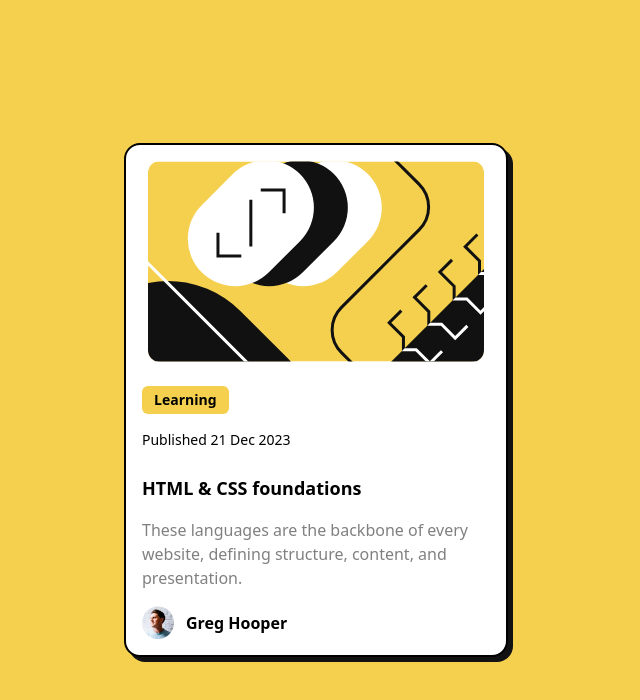
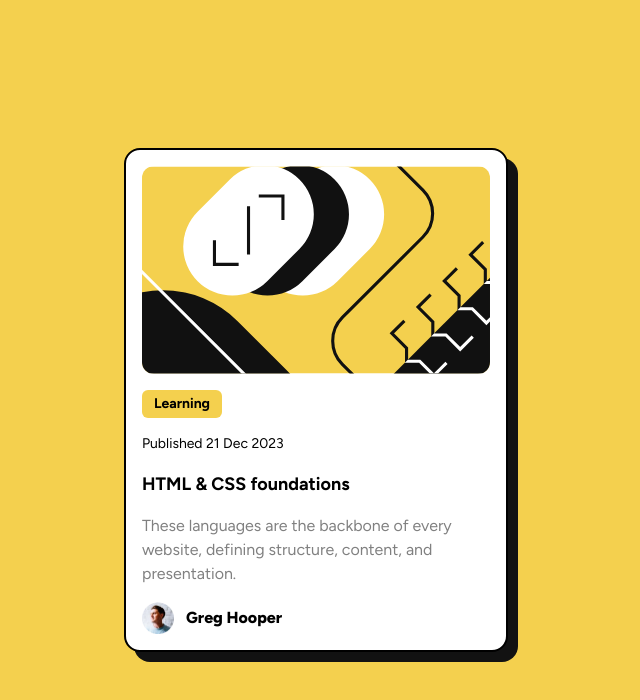
Before and after one commit to SanazBHMN/blog-preview-card-main, a website: page src/index.html in a window 1280 px wide. Shown: the whole page, without its empty margins (324-964 px from the left). Drawn offline with Linux system fonts and the light colour scheme.

Commit message:
Fix some styles

```diff
--- a/src/index.html
+++ b/src/index.html
@@ -7,7 +7,7 @@
       rel="icon"
       type="image/png"
       sizes="32x32"
-      href="./assets/images/favicon-32x32.png"
+      href="../assets/images/favicon-32x32.png"
     />
     <link rel="preconnect" href="https://fonts.googleapis.com" />
     <link rel="preconnect" href="https://fonts.gstatic.com" crossorigin />
@@ -18,19 +18,19 @@
     <link rel="stylesheet" href="./output.css" />
     <title>Frontend Mentor | Blog preview card</title>
   </head>
-  <body class="bg-primary grid place-items-center h-screen">
+  <body class="bg-primary font-Figtree grid place-items-center h-screen">
     <main>
       <div
         class="w-72 sm:w-96 flex flex-col justify-center items-start border-2 bg-white p-4 rounded-2xl shadow-hard"
       >
-        <header class="mx-auto my-0">
+        <header class="w-full">
           <img
-            class="rounded-xl"
+            class="w-full rounded-xl"
             src="../assets/images/illustration-article.svg"
             alt="illustration"
           />
         </header>
-        <section class="my-6">
+        <section class="my-4">
           <div
             class="bg-primary w-fit py-1 px-3 mb-4 rounded-md font-bold text-sm"
           >
--- a/tailwind.config.js
+++ b/tailwind.config.js
@@ -9,8 +9,11 @@ module.exports = {
       black: "hsl(0, 0%, 7%)",
     },
     extend: {
+      fontFamily: {
+        Figtree: ["Figtree"],
+      },
       boxShadow: {
-        hard: "5px 5px 0px 0px hsl(0, 0%, 7%)",
+        hard: "10px 10px 0px 0px hsl(0, 0%, 7%)",
       },
     },
   },
```
Also changed, not shown: src/output.css.
